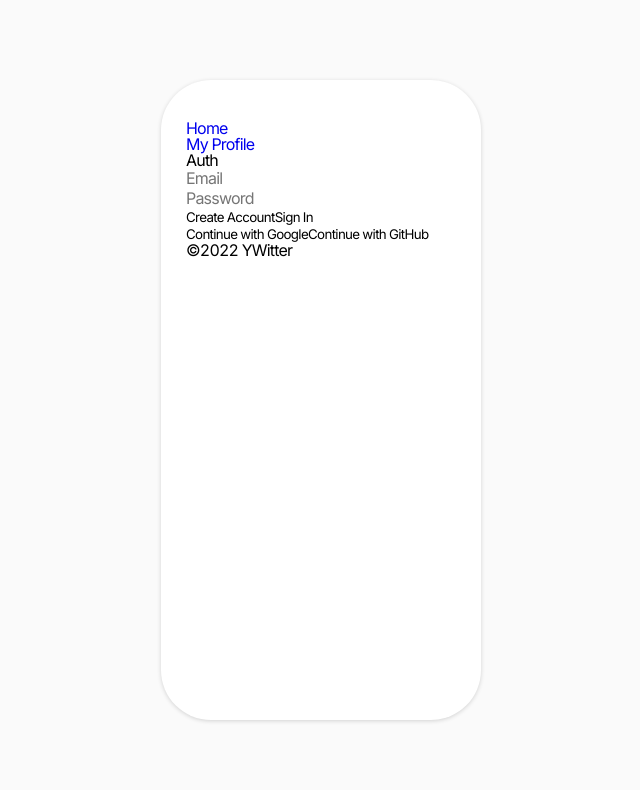
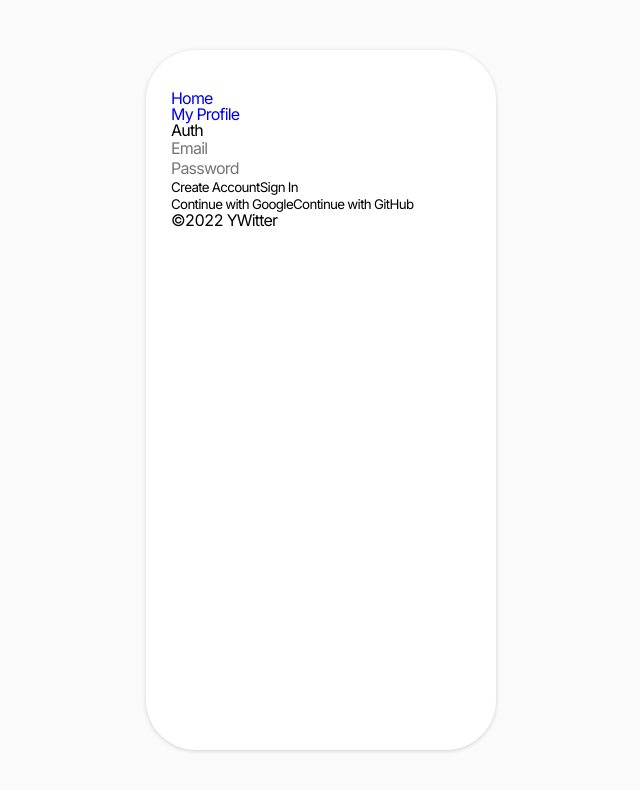
Before and after one commit to rkddbs1031/yoon-twitter, a React (Create React App) app: page /auth in a window 1280 px wide. Shown: the top 790 px of the page, without its empty margins (319-959 px from the left). Built offline with nearby package versions, Linux system fonts and the light colour scheme; no server answers; a web font is replaced by a local one.

Commit message:
MOD: app width, height

```diff
--- a/src/routes/routes.module.scss
+++ b/src/routes/routes.module.scss
@@ -8,8 +8,8 @@
 
   .app {
     position: relative;
-    width: 320px;
-    height: 640px;
+    width: 350px;
+    height: 700px;
     padding: 40px 25px;
     background-color: colors.$APP_BG;
     border-radius: 50px;
```
